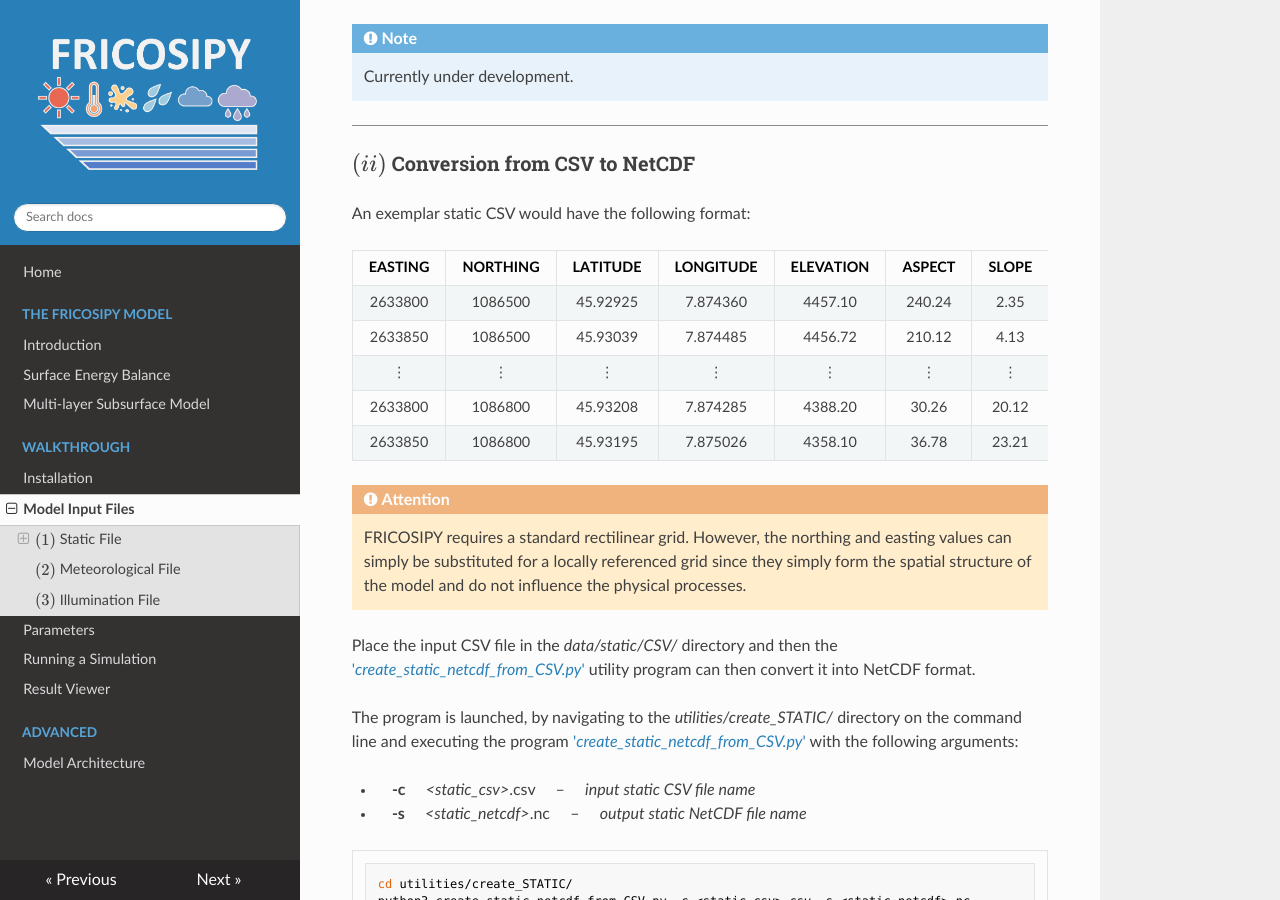
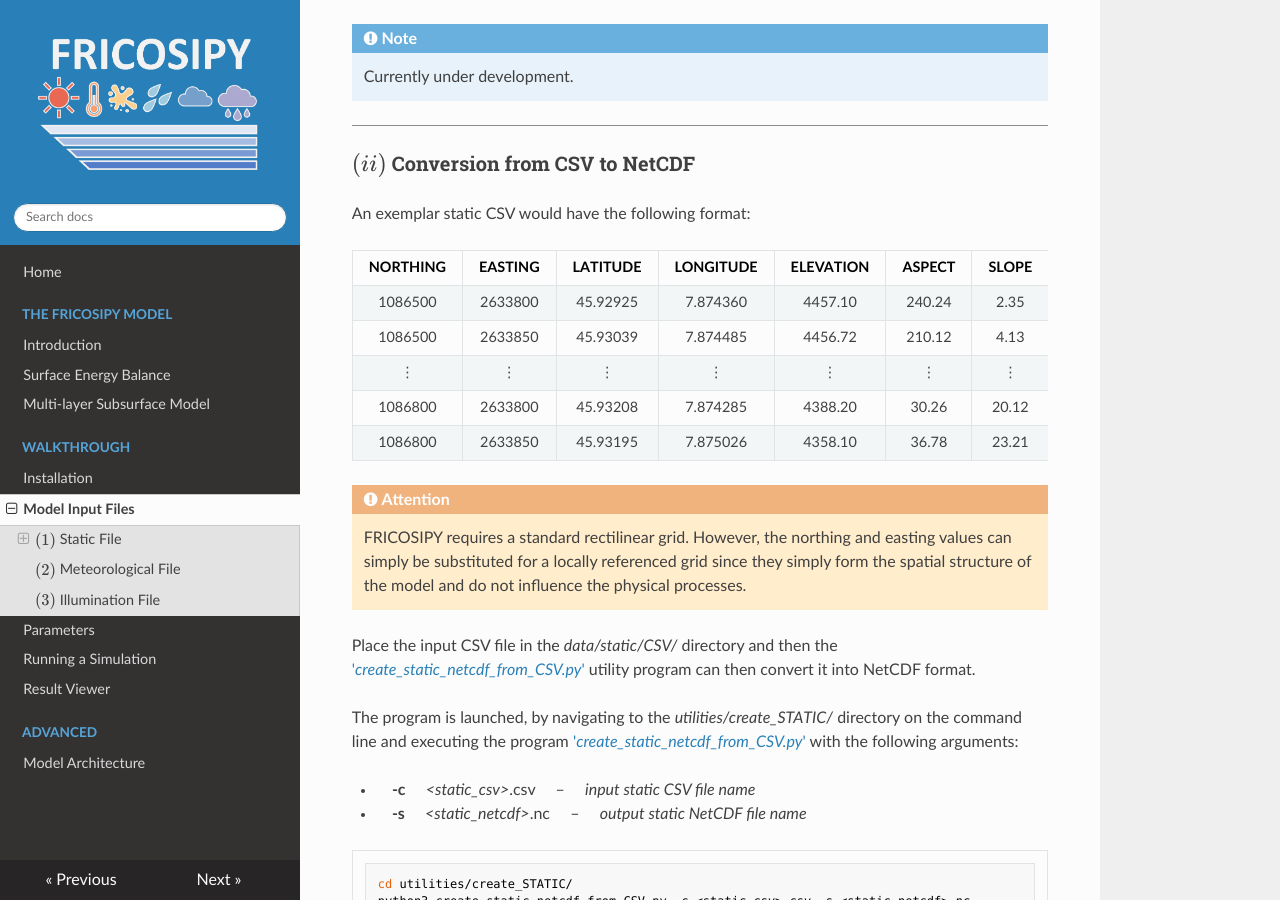
Before and after one commit to MarcusGastaldello/FRICOSIPY, an MkDocs documentation site: the page built from docs/model_input_files.md, in a window 1280 px wide and 900 px high, scrolled down 1021 px. Built offline with MkDocs 1.6.1, drawn with Linux system fonts in a browser that asks for light colours; nearby versions of some CDN libraries.

```diff
--- a/docs/model_input_files.md
+++ b/docs/model_input_files.md
@@ -43,13 +43,13 @@ The static file can either be directly created from a Digital Elevation Model (D
 
 An exemplar static CSV would have the following format:
 
-| EASTING | NORTHING | LATITUDE | LONGITUDE | ELEVATION | ASPECT | SLOPE | MASK |
+| NORTHING | EASTING | LATITUDE | LONGITUDE | ELEVATION | ASPECT | SLOPE | MASK |
 |:-----------:|:----------:|:-----------:|:------------:|:------------:|:---------:|:--------:|:------:|
-| 2633800 | 1086500 | 45.92925 | 7.874360 | 4457.10 | 240.24 | 2.35 | 1 |
-| 2633850 | 1086500 | 45.93039 | 7.874485 | 4456.72 | 210.12 | 4.13 | 1 |
+| 1086500 | 2633800 | 45.92925 | 7.874360 | 4457.10 | 240.24 | 2.35 | 1 |
+| 1086500 | 2633850 | 45.93039 | 7.874485 | 4456.72 | 210.12 | 4.13 | 1 |
 | ⋮ | ⋮ | ⋮ | ⋮ | ⋮ | ⋮ | ⋮ | ⋮ |
-| 2633800 | 1086800 | 45.93208 | 7.874285 | 4388.20 | 30.26 | 20.12 | 1 |
-| 2633850 | 1086800 | 45.93195 | 7.875026 | 4358.10 | 36.78 | 23.21 | 1 |
+| 1086800 | 2633800 | 45.93208 | 7.874285 | 4388.20 | 30.26 | 20.12 | 1 |
+| 1086800 | 2633850 | 45.93195 | 7.875026 | 4358.10 | 36.78 | 23.21 | 1 |
 
 !!! attention
     FRICOSIPY requires a standard rectilinear grid. However, the northing and easting values can simply be substituted for a locally referenced grid since they simply form the spatial structure of the model and do not influence the physical processes.
```
